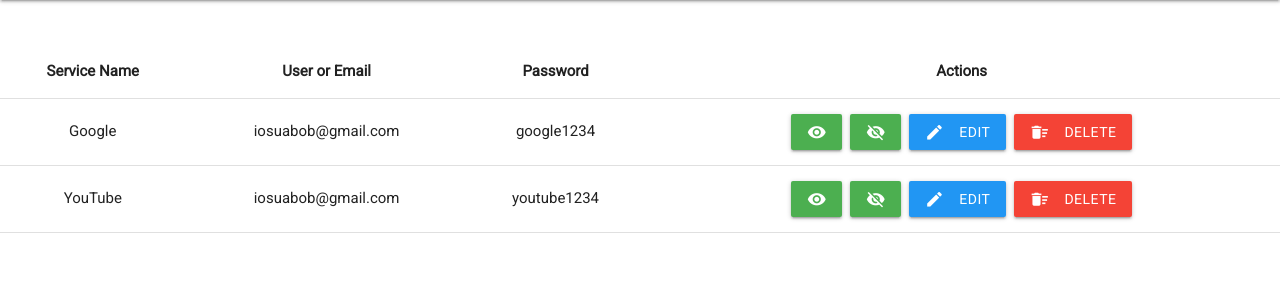
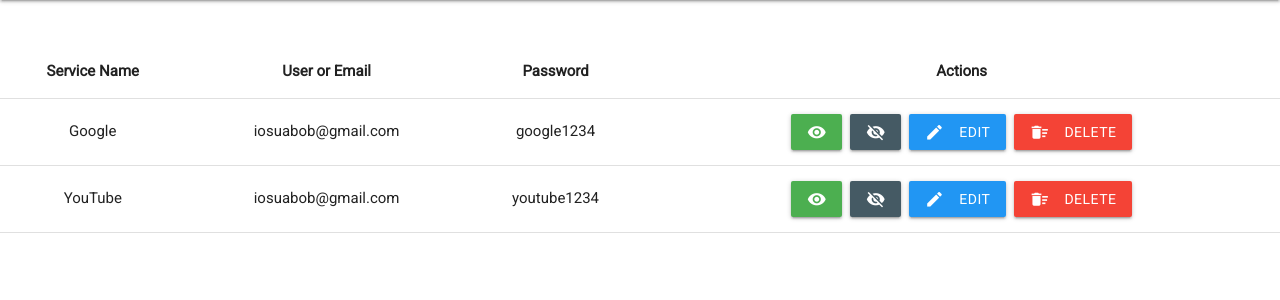
Before and after one commit to Iosuaa/lock-it, a Django app: page /service-list/ in a window 1280 px wide. Shown: the part 64-364 px from the top of the page. Run offline with Django 3.2, Linux system fonts and the light colour scheme; a user stored in the database is signed in; data comes from the database, SQL or seed files in the repository.

Commit message:
Hide btn color changed

```diff
--- a/templates/services/service_list.html
+++ b/templates/services/service_list.html
@@ -36,7 +36,7 @@
                 <td>
                     <a class="waves-effect waves-light green btn" href="#"><i
                             class="material-icons center">visibility</i></a>&nbsp;
-                    <a class="waves-effect waves-light green btn" href="#"><i
+                    <a class="waves-effect waves-light blue-grey darken-2 btn" href="#"><i
                             class="material-icons center">visibility_off</i></a>&nbsp;
                     <a class="waves-effect waves-light blue btn" href={% url 'services:service_update' service.id %}><i
                             class="material-icons left">mode_edit</i>Edit</a>&nbsp;
```
